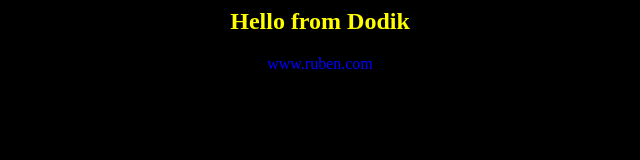
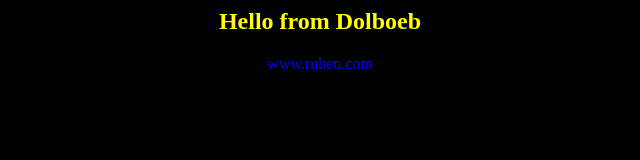
Before and after one commit to arnietv916/app-for-jenkins, a plain HTML site: page index.html in a window 1280 px wide. Shown: the whole page, without its empty margins (320-960 px from the left). Drawn offline with Linux system fonts and the light colour scheme.

Commit message:
Update index.html

```diff
--- a/index.html
+++ b/index.html
@@ -1,7 +1,7 @@
 <html>
 <body bgcolor=black>
 <center>
-<h2><font color=yellow>Hello from Dodik</font></h2>
+<h2><font color=yellow>Hello from Dolboeb</font></h2>
 
 <font color=blue>www.ruben.com</font>
 
```
